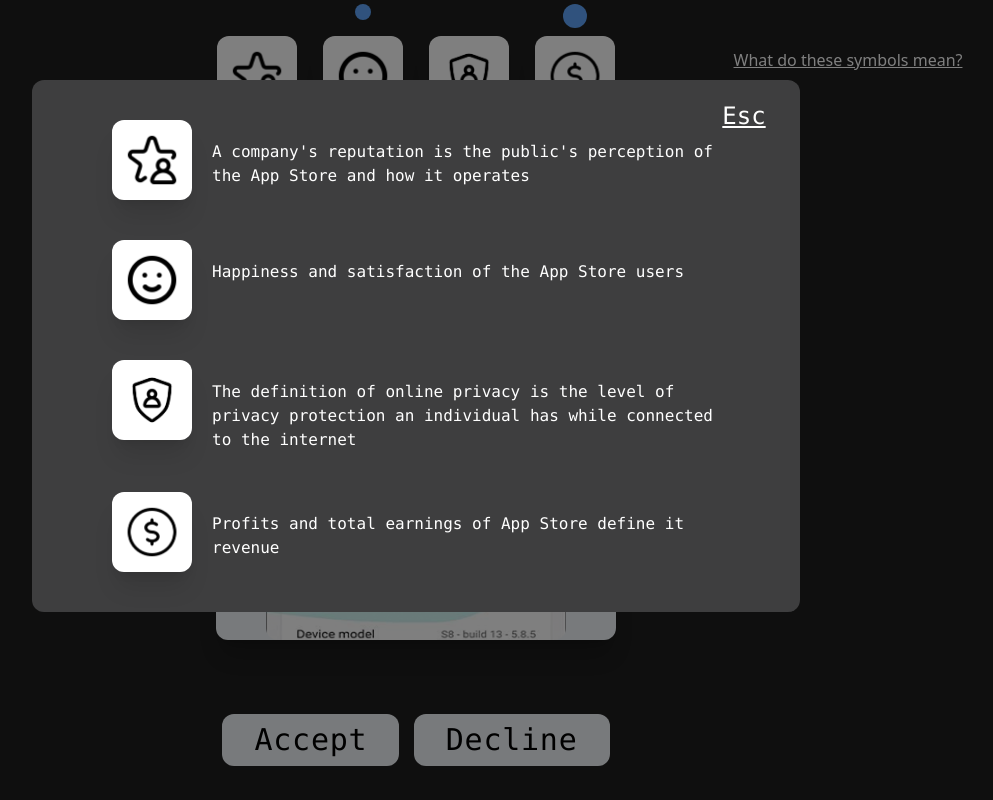
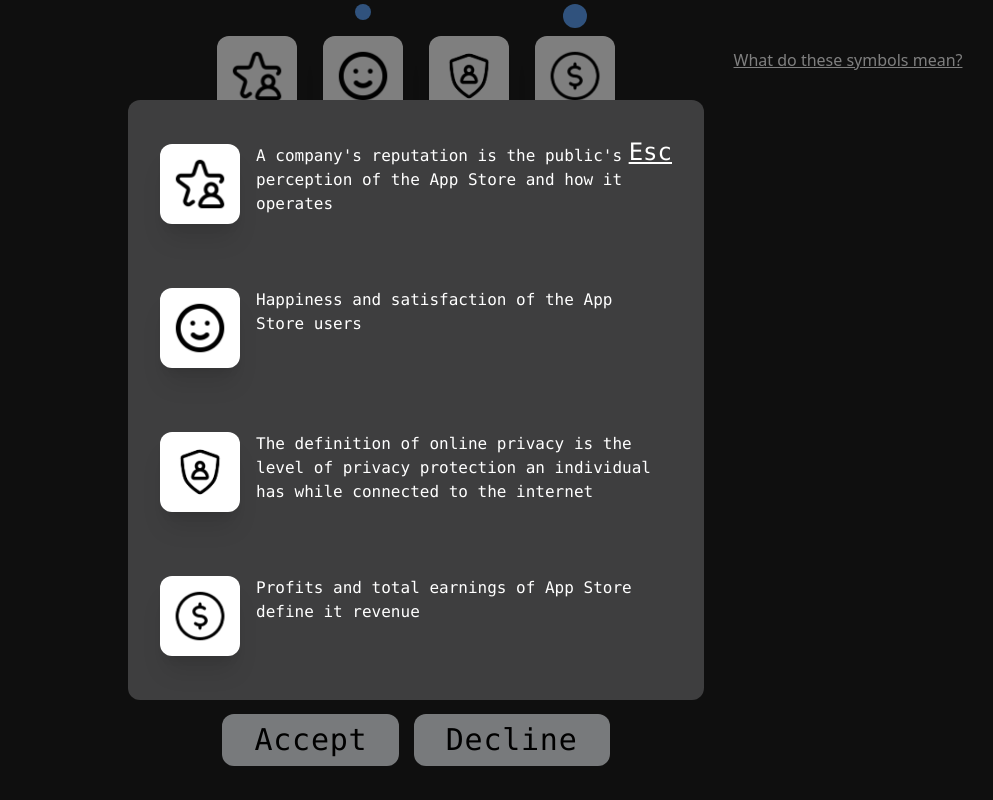
Before and after one commit to daancs/AppStoreEthics, a Next.js app: page /game in a window 1280 px wide. Both pictures are taken after a click on the button "What do these symbols mean?". Shown: the whole page, without its empty margins (224-1217 px from the left). Built offline with nearby package versions, Linux system fonts and the light colour scheme.

Commit message:
fixed css in the info box

```diff
--- a/src/components/InfoBox.tsx
+++ b/src/components/InfoBox.tsx
@@ -5,16 +5,21 @@
     return (
         <>
             <div className='font-mono flex h-screen items-center justify-center'>
-                <div className="relative bg-black-smoke w-3/5 h-100 flex items-center justify-center m-auto mt-20 rounded-xl">
-                    <div className="absolute top-0 right-0 m-4 h-10 w-20 text-2xl border-20 border-white text-center text-white underline leading-10 right-30">
+                <div className="relative items-center justify-center bg-black-smoke w-3/5 h-[70vh] rounded-xl min-h-[600px] min-w-[450px] max-w-[45vw]">
+
+                    <div className="absolute top-0 right-0 h-fit w-fit pt-8 pr-8 text-2xl border-20 border-white text-center text-white underline leading-10 right-30 cursor-pointer">
                         Esc
                     </div>
-                    <div>
-                        <InfoIcon iconName={"reputation"} desc={"A company's reputation is the public's perception of the App Store and how it operates"} />
-                        <InfoIcon iconName={"contentment"} desc={"Happiness and satisfaction of the App Store users"} />
-                        <InfoIcon iconName={"privacy"} desc={"The definition of online privacy is the level of privacy protection an individual has while connected to the internet"} />
-                        <InfoIcon iconName={"revenue"} desc={"Profits and total earnings of App Store define it revenue"} />
+
+                    <div className="flex items-center justify-center h-full w-full">
+                        <div className="flex flex-col items-stretch justify-center h-full cursor-default min-h-[600px] min-w-[450px] max-w-[600px]">
+                            <InfoIcon iconName={"reputation"} desc={"A company's reputation is the public's perception of the App Store and how it operates"} />
+                            <InfoIcon iconName={"contentment"} desc={"Happiness and satisfaction of the App Store users"} />
+                            <InfoIcon iconName={"privacy"} desc={"The definition of online privacy is the level of privacy protection an individual has while connected to the internet"} />
+                            <InfoIcon iconName={"revenue"} desc={"Profits and total earnings of App Store define it revenue"} />
+                        </div>
                     </div>
+
                 </div>
             </div>
         </>
--- a/src/components/InfoIcon.tsx
+++ b/src/components/InfoIcon.tsx
@@ -13,14 +13,14 @@
 
 export default function InfoIcon(props: IconProps) {
     return (
-         <div>
-            <div className="flex mt-10 ml-20 mb-10">
+         <>
+            <div className="flex items-start p-8">
                 <div >
                     <GameIcon iconName={props.iconName}/>
                 </div>
-                <p className="float-right ml-5 mr-20 w-65 mt-5 text-white">{props.desc}</p>
+                <p className="float-left w-65 max-h-[80px] px-4 text-white">{props.desc}</p>
             </div>
 
-        </div>
+        </>
     )
 }
```
